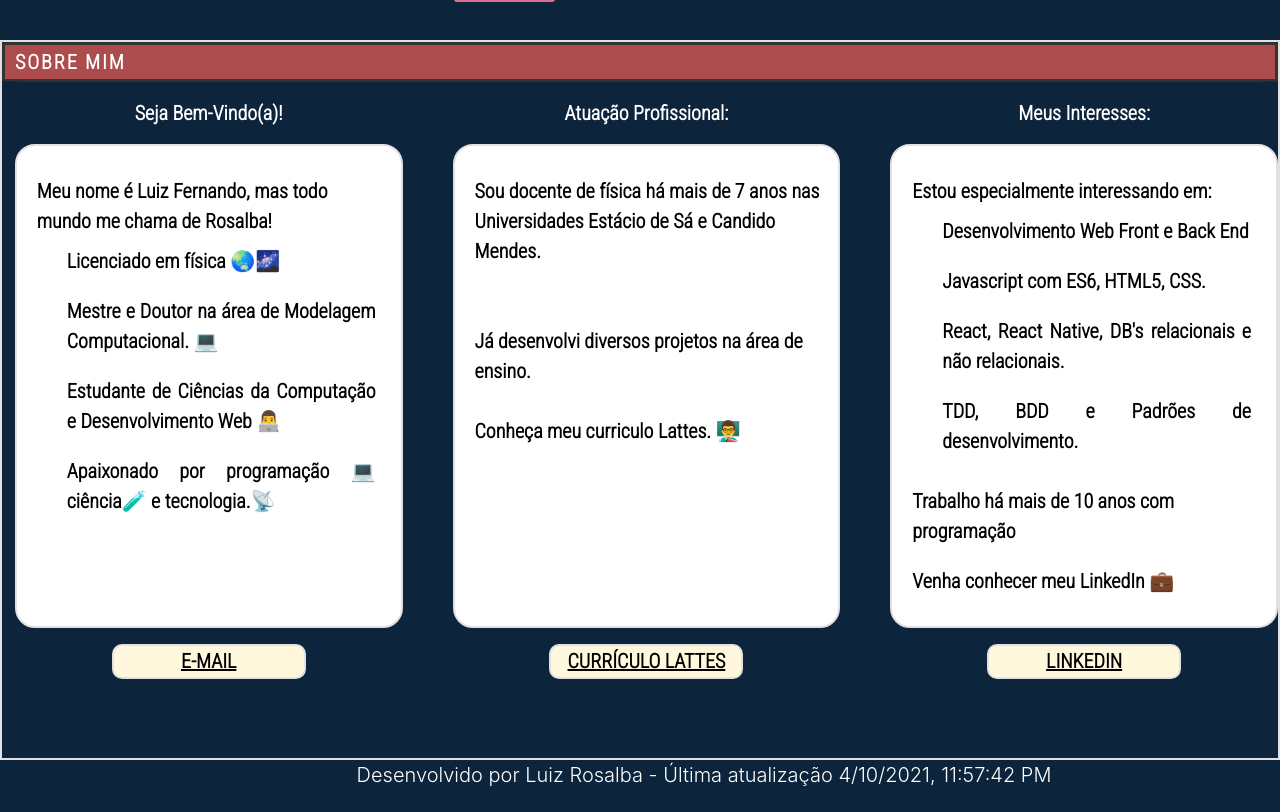
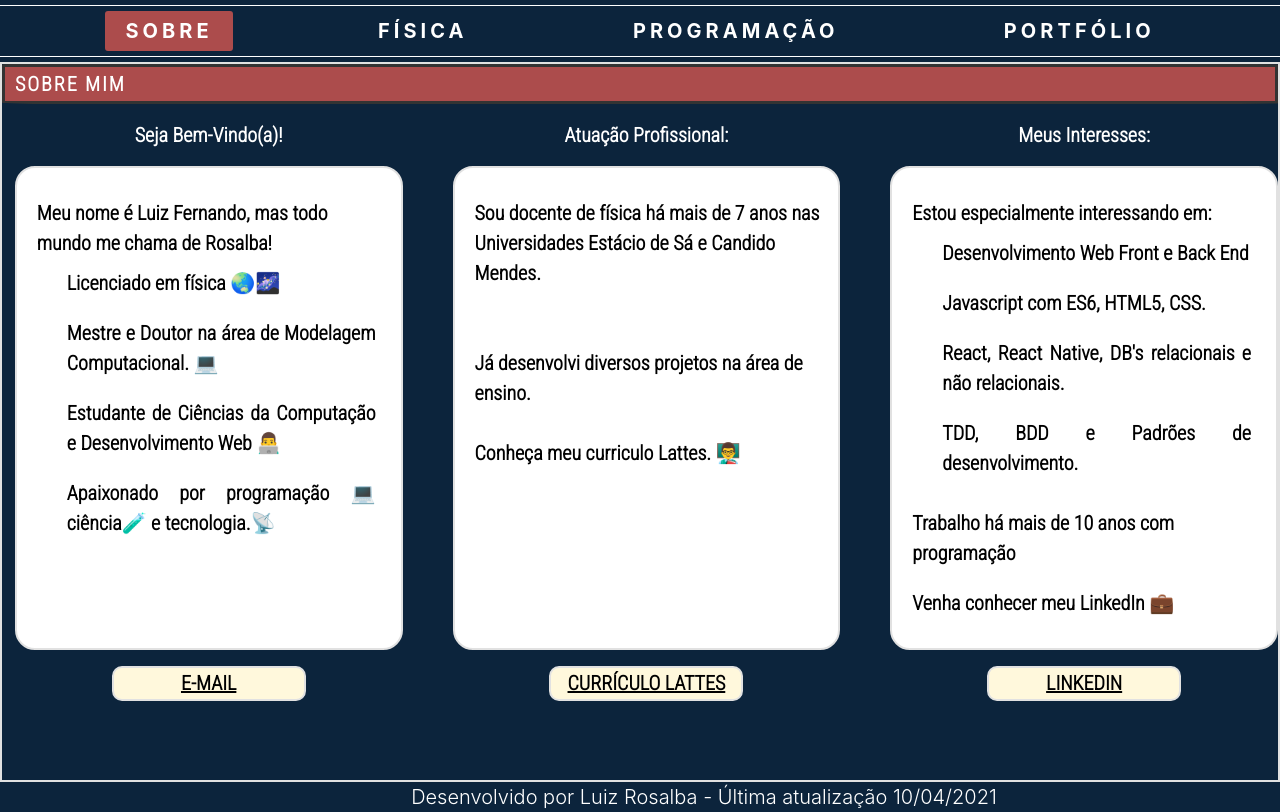
Before and after one commit to luizrosalba/react_hp, a React (Create React App) app: page / in a window 1280 px wide. Built offline with nearby package versions, Linux system fonts and the light colour scheme.

Commit message:
finishing desing header

```diff
--- a/package.json
+++ b/package.json
@@ -9,6 +9,7 @@
     "@testing-library/jest-dom": "^4.2.4",
     "@testing-library/react": "^9.5.0",
     "@testing-library/user-event": "^7.2.1",
+    "@types/react": "^17.0.3",
     "mathjs": "^7.2.0",
     "netlify-cli": "^2.64.1",
     "re-resizable": "^6.6.1",
--- a/src/App.css
+++ b/src/App.css
@@ -32,7 +32,6 @@ a:active {
   width: 100vw;
   min-height: 90vh;
   color: white;
-  margin-top: 5vh;
 }
 
 .colunas-sobre {
--- a/src/common/template/footer.js
+++ b/src/common/template/footer.js
@@ -4,7 +4,7 @@ export default class Footer extends Component {
   constructor(props) {
     super(props);
     this.state = {
-      date: new Date().toLocaleString()
+      date: "10/04/2021"
     };
   }
 
--- a/src/common/template/header.js
+++ b/src/common/template/header.js
@@ -4,39 +4,55 @@ import { Link } from 'react-router-dom'
 import * as S from "./styled";
 
 export default class Header extends Component {
+  constructor(props) {
+    super(props);
+    this.state = {
+      selected: 0
+    };
+  }
+
+  RenderButtonSelected(text, index){
+  return (
+    this.state.selected===index?
+      <S.Button selected>
+        {text}
+      </S.Button>
+    :
+      <S.Button
+        onClick={ ()=>
+          this.setState({
+            selected: index
+      })}>
+        {text}
+      </S.Button>
+  )
+}
+
   render() {
     return (
-        <S.container_header>
-          <S.header>
+        <S.wrapper_header>
           <Link
-              style={{cursor: "pointer"}}
             to="/"
           >
-              <S.Button>Sobre</S.Button>
+          {this.RenderButtonSelected("Sobre",0)}
+          </Link>
+          <Link
+            to="/fisica"
+          >
+          {this.RenderButtonSelected("Física",1)}
+          </Link>
+          <Link
+            to="/programacao"
+          >
+            {this.RenderButtonSelected("Programação", 2)}
           </Link>
 
           <Link
-              style={{cursor: "pointer"}}
-              to="/fisica"
-            >
-              Física
-            </Link>
-
-            <Link
-              style={{cursor: "pointer"}}
-              to="/programacao"
-            >
-              Programação
-            </Link>
-
-            <Link
-              style={{cursor: "pointer"}}
             to="/portfolio"
           >
-              Portfolio
+          {this.RenderButtonSelected("Portfólio", 3)}
           </Link>
-          </S.header>
-        </S.container_header>
+        </S.wrapper_header>
     );
   }
 }
--- a/src/common/template/styled.js
+++ b/src/common/template/styled.js
@@ -1,31 +1,33 @@
-import styled from 'styled-components'
+import styled, { css } from 'styled-components'
 
+export const wrapper_header = styled.div`
+    display: flex;
+    flex-direction: row;
+    align-items: center;
+    margin: 5px 0px 5px 0px;
+    width: 100vw;
+    border-top: 0.05em solid white;
+    border-bottom: 0.05em solid white;
+    justify-content: space-evenly;
+    padding 5px 0 5px 0px;
+`
 export const Button = styled.button`
   background: transparent;
   border-radius: 3px;
-  border: 2px solid palevioletred;
-  color: palevioletred;
+  border: 3px none #ac4c4c;
+  outline: 0;
+  color: white;
   margin: 0 1em;
   padding: 0.25em 1em;
   font-weight: 500;
   cursor: pointer;
-`
+  letter-spacing: 0.3ch;
+  font-weight: bold;
+  text-transform: uppercase;
 
-export const header = styled.div`
-    background-color: #0C243C;
-    display: block;
-    /* font-size: 1.5em; */
-    position: fixed;
-    font-weight: bold;
-    z-index: 100;
-`
-export const container_header = styled.div`
-    display: flex;
-    flex-direction: row;
-    height: 5vh;
-    width: 100vw;
-    border-bottom: 1px solid #e1e1e1;
-    justify-content: space-evenly;
-    align-items: center;
-    margin-top: -5vh;
-`
+  ${props => props.selected && css`
+    background: #ac4c4c;
+    color: white;
+  `}
+
+`;
--- a/src/routes.js
+++ b/src/routes.js
@@ -30,7 +30,6 @@ function Routes() {
         </Switch>
         <Footer />
     </Router>
-
   )
 }
 
```
Also changed, not shown: 1 other file (tests, documents, lock files or other folders). Lines whose indentation alone changed are shown as unchanged.
